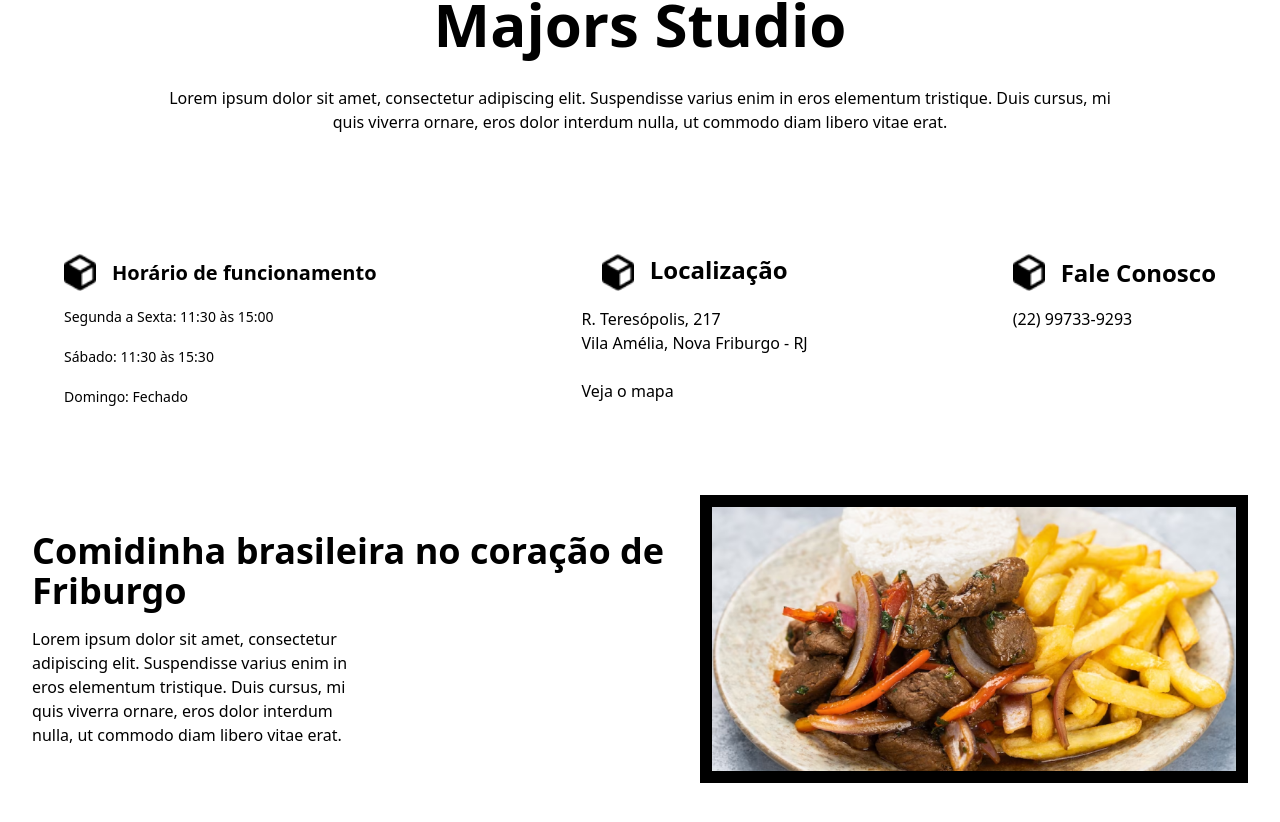
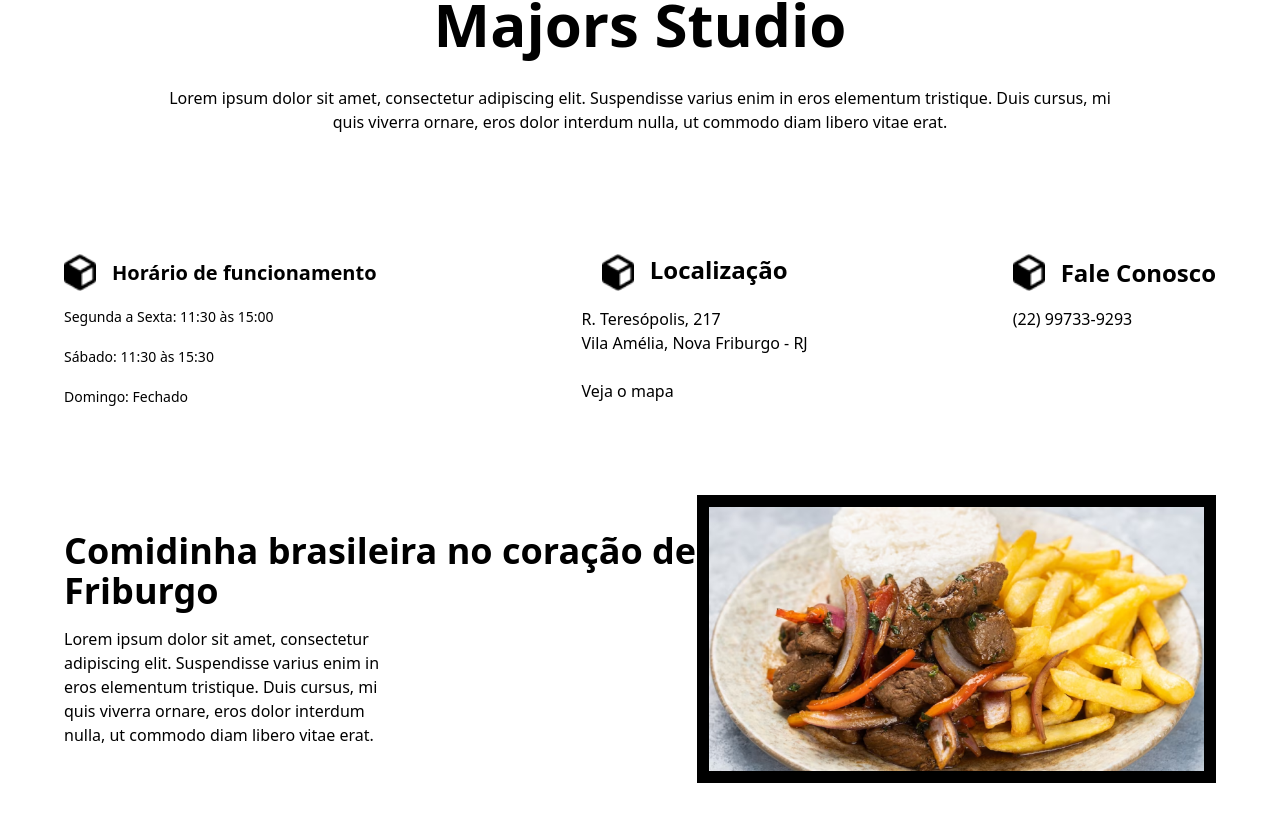
Before and after one commit to MarceloBxD/restaurant-template, a React (Vite) app: page / in a window 1280 px wide. Shown: the part 910-1732 px from the top of the page. Built offline with nearby package versions, Linux system fonts and the light colour scheme.

Commit message:
comidinha brasileira is bugging

```diff
--- a/src/sections/DetailsFood/index.jsx
+++ b/src/sections/DetailsFood/index.jsx
@@ -6,7 +6,7 @@ const DetailsFood = () => {
   Aos.init();
   return (
     <div className="container mb-10 m-auto">
-      <div className="flex flex-col md:flex md:flex-row px-8  items-center justify-center ">
+      <div className="flex flex-col md:flex md:flex-row px-16  items-center justify-center ">
         <div
           data-aos="fade-right"
           className="flex flex-col gap-4 justify-center"
```
